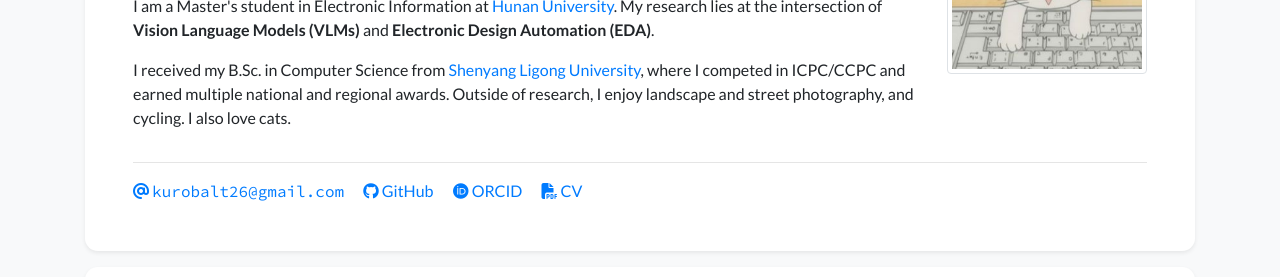
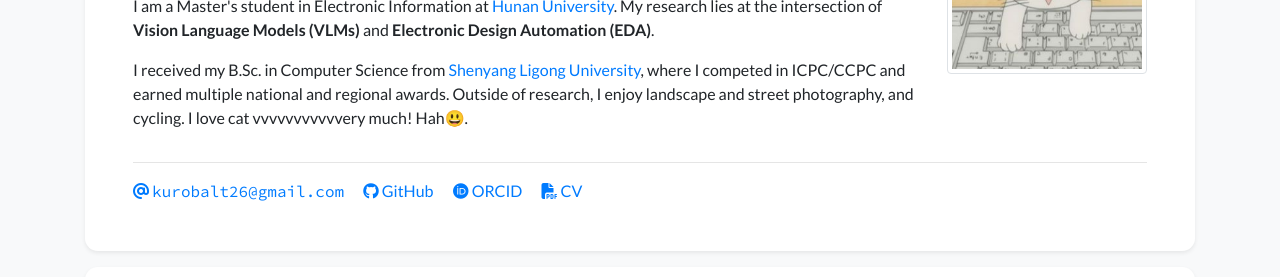
Before and after one commit to LongfeiLi1/page_life, a Jekyll site: the page built from index_layout2.html, in a window 1280 px wide and 1336 px high. Shown: the part 254-531 px from the top of the window. Built offline with Jekyll 4.4.1, drawn with Linux system fonts in a browser that asks for light colours; nearby versions of some CDN libraries; a style sheet for code colours, icons or effects is not loaded.

Commit message:
change introduce

```diff
--- a/_data/profile.yml
+++ b/_data/profile.yml
@@ -22,7 +22,7 @@
   <p>
       I received my B.Sc. in Computer Science from <a href="https://www.sylu.edu.cn/" target="_blank">Shenyang Ligong University</a>,
       where I competed in ICPC/CCPC and earned multiple national and regional awards.
-      Outside of research, I enjoy landscape and street photography, and cycling. I also love cats.
+      Outside of research, I enjoy landscape and street photography, and cycling. I love cat vvvvvvvvvvvery much! Hah😃.
   </p>
 
 portrait_url: /assets/profile.png
```
Also changed, not shown: assets/perf_cropped.png (added).
